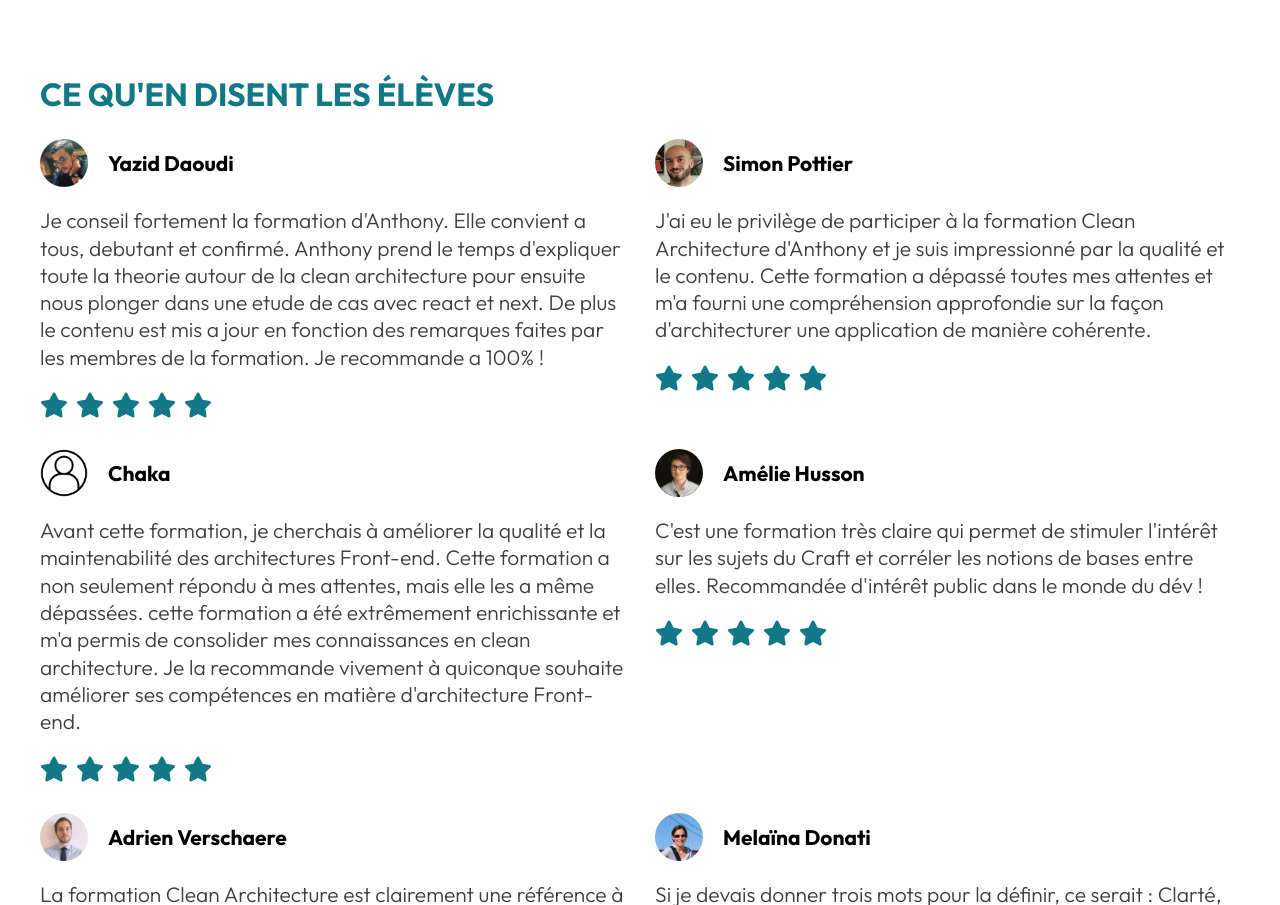
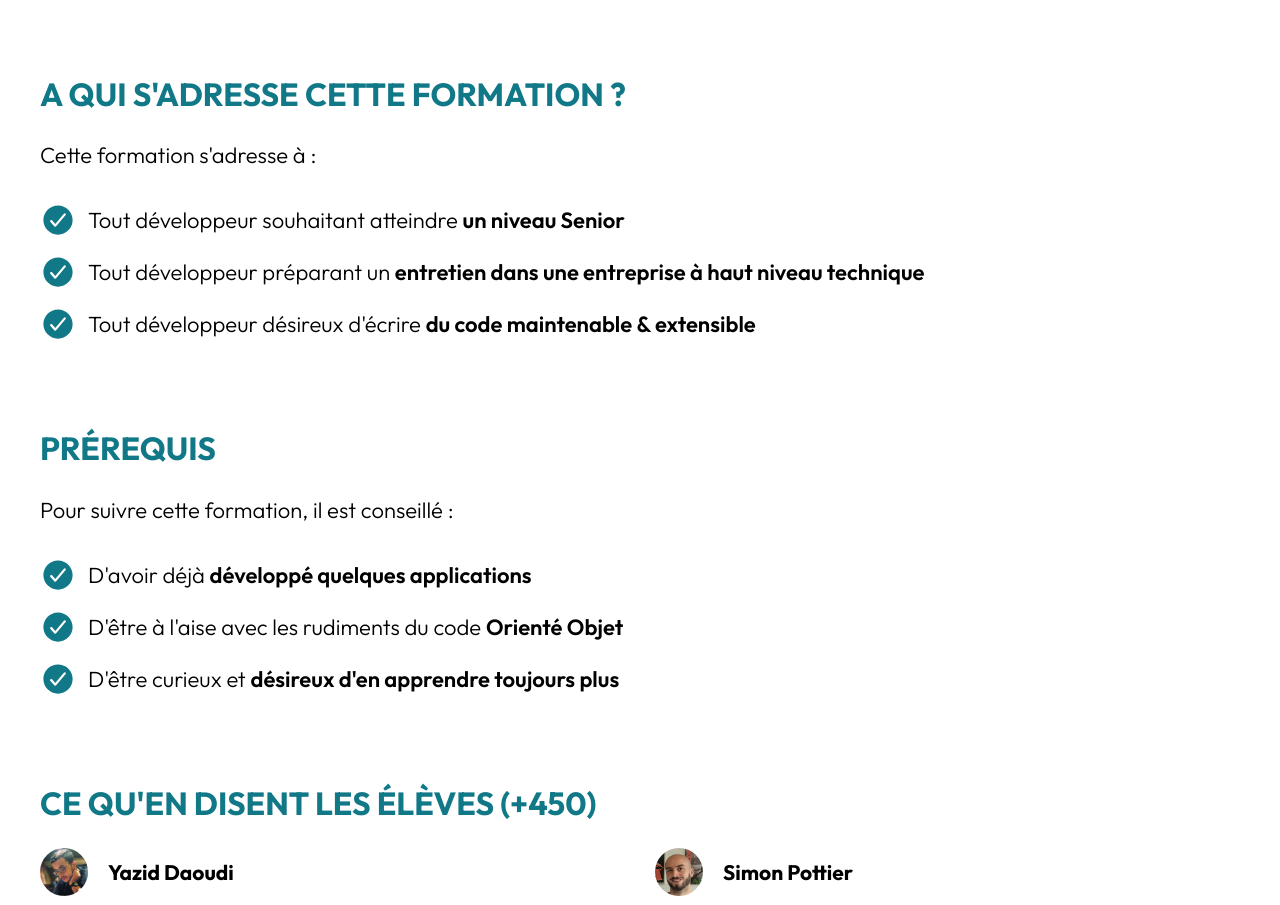
Before and after one commit to Ancyr-Academy/ancyr-academy, a Next.js app in the folder apps/web/: page /clean-architecture in a window 1280 px wide. Shown: the part 4160-5065 px from the top of the page. Built offline with nearby package versions, Linux system fonts and the light colour scheme.

Commit message:
task: better sales page

```diff
--- a/apps/web/src/app/clean-architecture/page.tsx
+++ b/apps/web/src/app/clean-architecture/page.tsx
@@ -174,7 +174,60 @@ const Page = () => {
               </CourseList>
             </section>
             <section>
-              <h2>Ce qu'en disent les élèves</h2>
+              <h2>A qui s'adresse cette formation ?</h2>
+              <p>Cette formation s'adresse à : </p>
+              <ul>
+                <li>
+                  <IoCheckmarkCircle />
+                  <span>
+                    Tout développeur souhaitant atteindre{" "}
+                    <b>un niveau Senior</b>
+                  </span>
+                </li>
+                <li>
+                  <IoCheckmarkCircle />
+                  <span>
+                    Tout développeur préparant un{" "}
+                    <b>entretien dans une entreprise à haut niveau technique</b>
+                  </span>
+                </li>
+                <li>
+                  <IoCheckmarkCircle />
+                  <span>
+                    Tout développeur désireux d'écrire{" "}
+                    <b>du code maintenable & extensible</b>
+                  </span>
+                </li>
+              </ul>
+            </section>
+            <section>
+              <h2>Prérequis</h2>
+              <p>Pour suivre cette formation, il est conseillé : </p>
+              <ul>
+                <li>
+                  <IoCheckmarkCircle />
+                  <span>
+                    D'avoir déjà <b>développé quelques applications</b>
+                  </span>
+                </li>
+                <li>
+                  <IoCheckmarkCircle />
+                  <span>
+                    D'être à l'aise avec les rudiments du code{" "}
+                    <b>Orienté Objet</b>
+                  </span>
+                </li>
+                <li>
+                  <IoCheckmarkCircle />
+                  <span>
+                    D'être curieux et{" "}
+                    <b>désireux d'en apprendre toujours plus</b>
+                  </span>
+                </li>
+              </ul>
+            </section>
+            <section>
+              <h2>Ce qu'en disent les élèves (+450)</h2>
               <ReviewList>
                 <Review authorImage={YazidDaoudi.src} authorName="Yazid Daoudi">
                   Je conseil fortement la formation d'Anthony. Elle convient a
```
